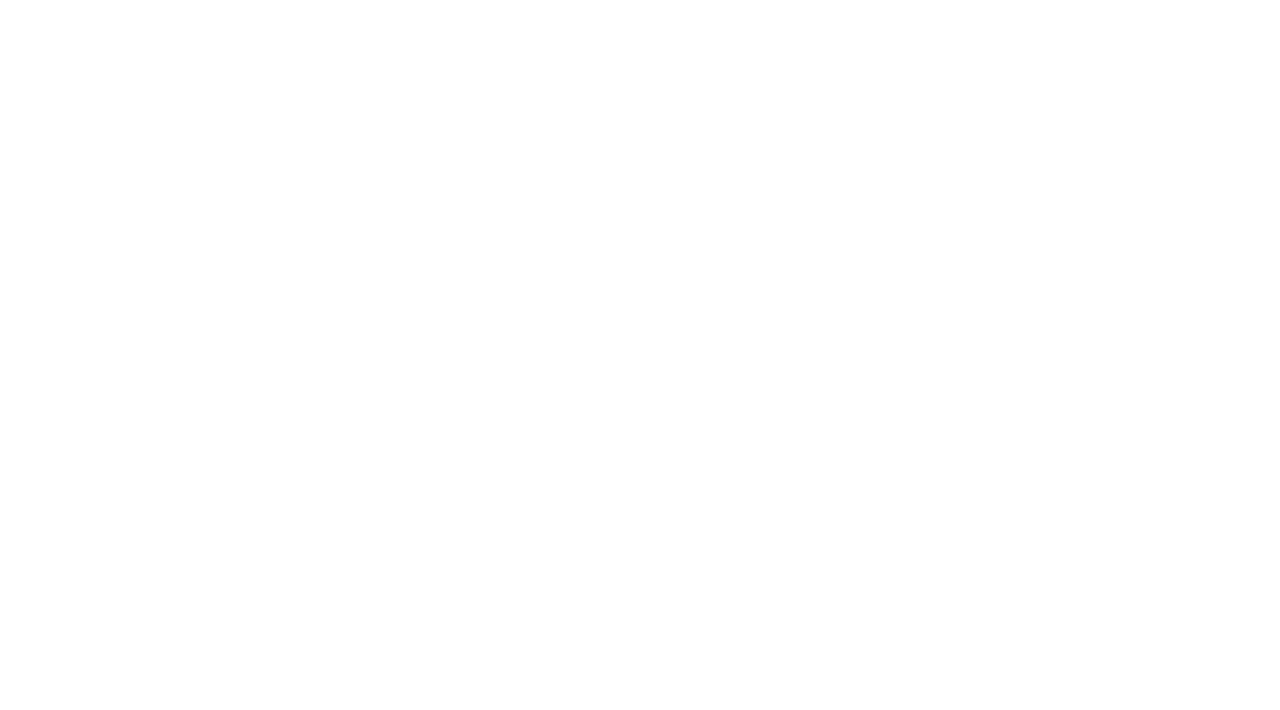
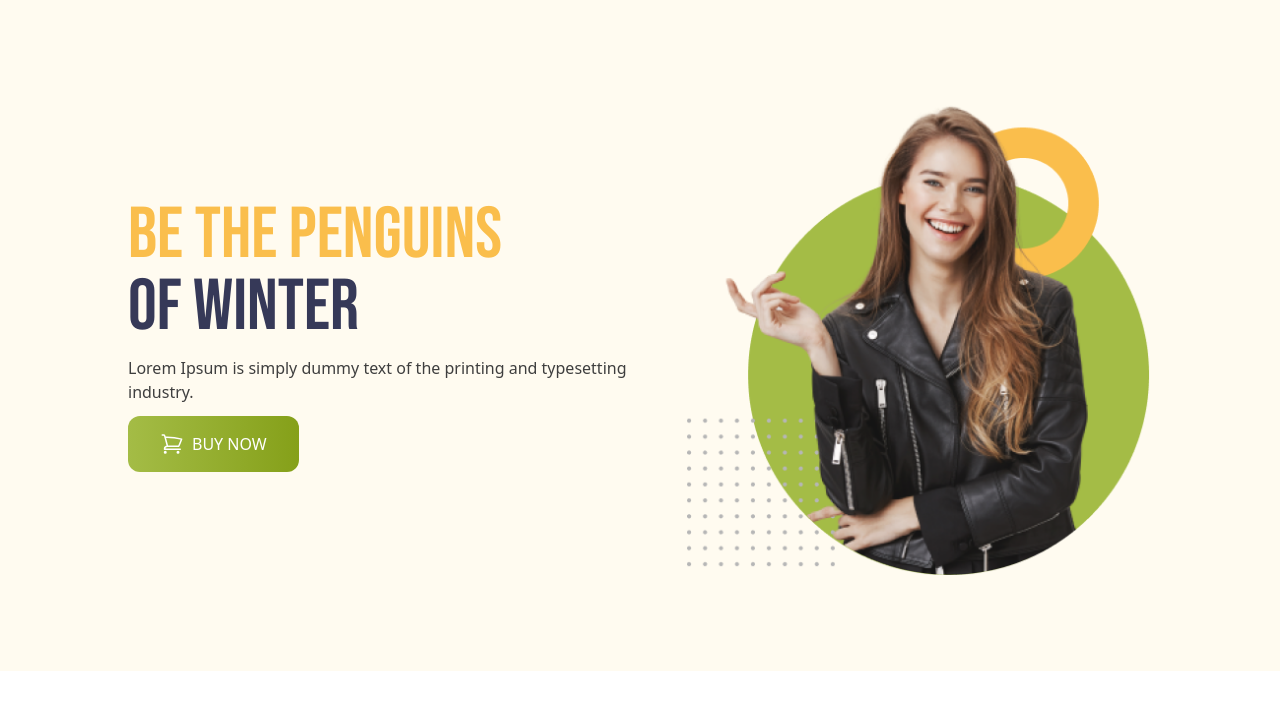
Before and after one commit to anikmondol/Penguin-Fashion, a plain HTML site: page index.html in a window 1280 px wide. Drawn offline with nearby package versions, Linux system fonts and the light colour scheme.

Commit message:
my commit

```diff
--- a/index.html
+++ b/index.html
@@ -4,8 +4,45 @@
     <meta charset="UTF-8">
     <meta name="viewport" content="width=device-width, initial-scale=1.0">
     <title>Penguin Fashion</title>
+    <script src="https://cdn.tailwindcss.com"></script>
+    <!-- font-family form google  -->
+    <link rel="preconnect" href="https://fonts.googleapis.com">
+    <link rel="preconnect" href="https://fonts.gstatic.com" crossorigin>
+    <link href="https://fonts.googleapis.com/css2?family=Bebas+Neue&display=swap" rel="stylesheet">
+
+    <!-- font-Bebas Neue -->
+
+    <style>
+        .font-Bebas{
+            font-family: 'Bebas Neue', sans-serif;
+        }
+    </style>
+
+
 </head>
 <body>
+    <header class="bg-[#FFFBF0] px-32 py-24">
+        <!-- nav -->
+        <nav>
 
+        </nav>
+        <div class="flex justify-between items-center">
+            <div class="space-y-3">
+                <h1 class="text-7xl uppercase font-Bebas"><span class="text-[#FABE4C]">Be the Penguins</span><br><span class="text-[#363958]">of Winter</span></h1>
+                <p class="text-[#3E3E3E]">Lorem Ipsum is simply dummy text of the printing
+                    and typesetting industry.</p>
+                <button class="text-white uppercase bg-gradient-to-r from-[#A4BC46] to-[#85A019] px-8 py-4 rounded-xl font-medium flex gap-2">
+                    <svg xmlns="http://www.w3.org/2000/svg" fill="none" viewBox="0 0 24 24" stroke-width="1.5" stroke="currentColor" class="w-6 h-6">
+                        <path stroke-linecap="round" stroke-linejoin="round" d="M2.25 3h1.386c.51 0 .955.343 1.087.835l.383 1.437M7.5 14.25a3 3 0 00-3 3h15.75m-12.75-3h11.218c1.121-2.3 2.1-4.684 2.924-7.138a60.114 60.114 0 00-16.536-1.84M7.5 14.25L5.106 5.272M6 20.25a.75.75 0 11-1.5 0 .75.75 0 011.5 0zm12.75 0a.75.75 0 11-1.5 0 .75.75 0 011.5 0z" />
+                      </svg>
+                      BUY NOW</button>
+            </div>
+            <div>
+                <img src="images/model.png" alt="">
+            </div>
+        </div>
+    </header>
+    <main></main>
+    <footer></footer>
 </body>
 </html>
--- /dev/null
+++ b/tailwind.config.js
@@ -0,0 +1,8 @@
+/** @type {import('tailwindcss').Config} */
+module.exports = {
+    content: ["./src/**/*.{html,js}"],
+    theme: {
+      extend: {},
+    },
+    plugins: [],
+  }
```
